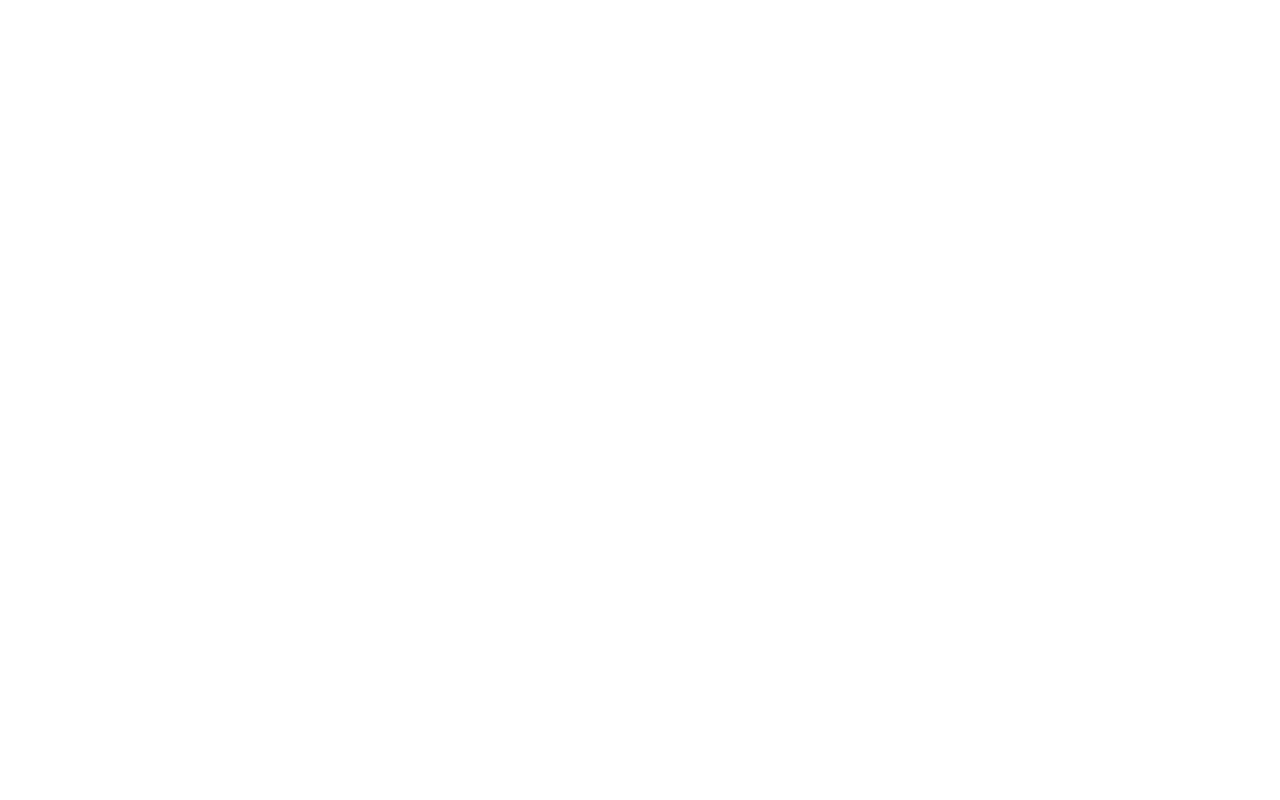
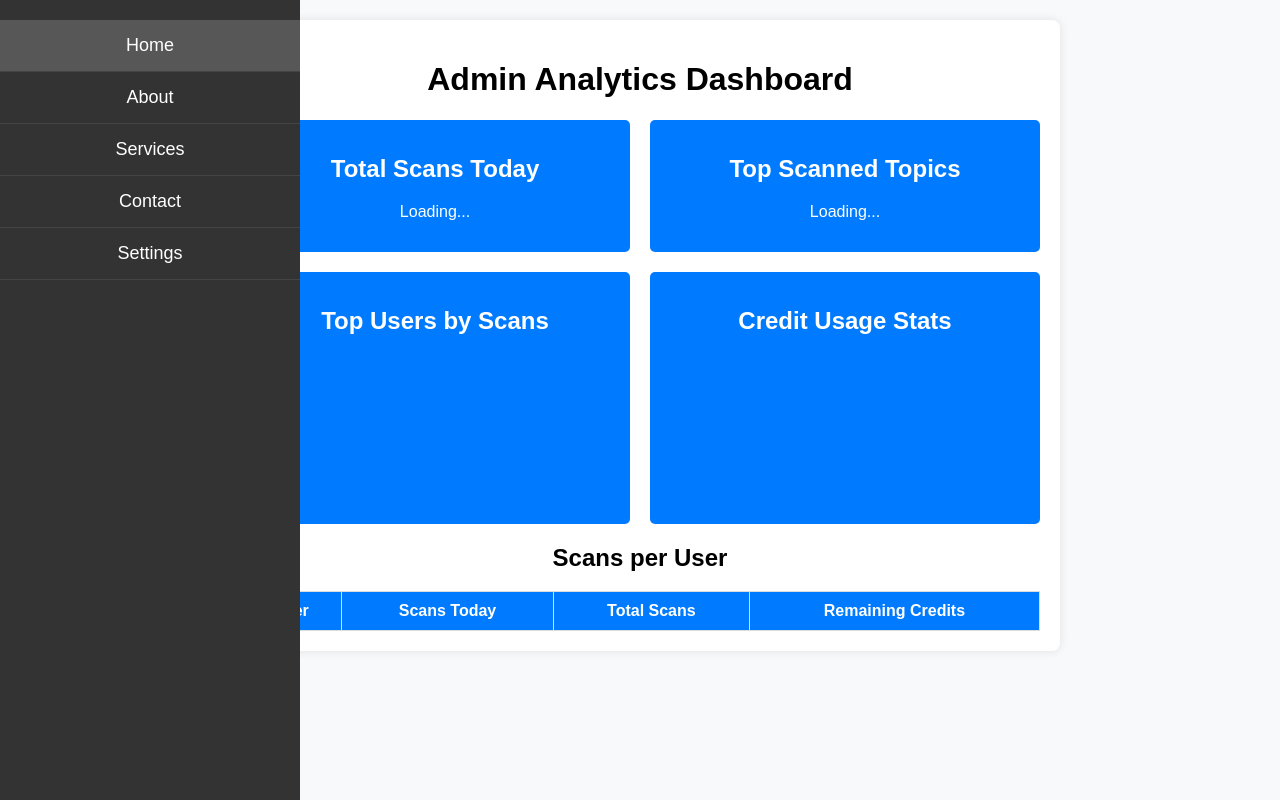
Before and after one commit to ayyush1738/Doc-Scanning, a plain HTML site: page Frontend/dashboard.html in a window 1280 px wide. Drawn offline with nearby package versions, Linux system fonts and the light colour scheme.

Commit message:
Db-setup

```diff
--- a/Frontend/dashboard.html
+++ b/Frontend/dashboard.html
@@ -0,0 +1,114 @@
+<!DOCTYPE html>
+<html lang="en">
+<head>
+    <meta charset="UTF-8">
+    <meta name="viewport" content="width=device-width, initial-scale=1.0">
+    <title>Document</title>
+    <link rel="stylesheet" href="dashboardStyles.css">
+    <script src="https://cdn.jsdelivr.net/npm/chart.js"></script>
+</head>
+<body>
+
+    <div class="sidebar">
+        <a href="#" class="active">Home</a>
+        <a href="#">About</a>
+        <a href="#">Services</a>
+        <a href="#">Contact</a>
+        <a href="#">Settings</a>
+    </div>
+
+    <div class="dashboard-container">
+        <h1>Admin Analytics Dashboard</h1>
+
+        <div class="stats-grid">
+            <div class="stat-card">
+                <h2>Total Scans Today</h2>
+                <p id="total-scans">Loading...</p>
+            </div>
+            <div class="stat-card">
+                <h2>Top Scanned Topics</h2>
+                <p id="top-topics">Loading...</p>
+            </div>
+            <div class="stat-card">
+                <h2>Top Users by Scans</h2>
+                <ul id="top-users"></ul>
+            </div>
+            <div class="stat-card">
+                <h2>Credit Usage Stats</h2>
+                <canvas id="creditChart"></canvas>
+            </div>
+        </div>
+
+        <h2>Scans per User</h2>
+        <table id="user-scans-table">
+            <thead>
+                <tr>
+                    <th>User</th>
+                    <th>Scans Today</th>
+                    <th>Total Scans</th>
+                    <th>Remaining Credits</th>
+                </tr>
+            </thead>
+            <tbody>
+            </tbody>
+        </table>
+    </div>
+
+    <script>
+        async function fetchAnalytics() {
+            const response = await fetch("/admin/analytics");
+            const data = await response.json();
+
+            document.getElementById("total-scans").innerText = data.total_scans_today;
+            document.getElementById("top-topics").innerText = data.top_topics.join(", ");
+
+            const topUsersList = document.getElementById("top-users");
+            topUsersList.innerHTML = "";
+            data.top_users.forEach(user => {
+                let li = document.createElement("li");
+                li.textContent = `${user.username} - ${user.total_scans} scans`;
+                topUsersList.appendChild(li);
+            });
+
+            const tableBody = document.getElementById("user-scans-table").querySelector("tbody");
+            tableBody.innerHTML = "";
+            data.user_scans.forEach(user => {
+                let row = `<tr>
+                    <td>${user.username}</td>
+                    <td>${user.scans_today}</td>
+                    <td>${user.total_scans}</td>
+                    <td>${user.credits}</td>
+                </tr>`;
+                tableBody.innerHTML += row;
+            });
+
+            // Chart for credit usage stats
+            const ctx = document.getElementById("creditChart").getContext("2d");
+            new Chart(ctx, {
+                type: "bar",
+                data: {
+                    labels: data.top_users.map(user => user.username),
+                    datasets: [{
+                        label: "Credits Used",
+                        data: data.top_users.map(user => user.credits_used),
+                        backgroundColor: "rgba(75, 192, 192, 0.2)",
+                        borderColor: "rgba(75, 192, 192, 1)",
+                        borderWidth: 1
+                    }]
+                },
+                options: {
+                    responsive: true,
+                    scales: {
+                        y: {
+                            beginAtZero: true
+                        }
+                    }
+                }
+            });
+        }
+
+        fetchAnalytics();
+    </script>
+
+</body>
+</html>
--- /dev/null
+++ b/Frontend/dashboardStyles.css
@@ -0,0 +1,93 @@
+body {
+    font-family: Arial, sans-serif;
+    background-color: #f8f9fa;
+    margin: 0;
+    padding: 20px;
+    text-align: center;
+}
+
+.dashboard-container {
+    max-width: 800px;
+    margin: auto;
+    background: white;
+    padding: 20px;
+    border-radius: 8px;
+    box-shadow: 0 0 10px rgba(0, 0, 0, 0.1);
+}
+
+.stats-grid {
+    display: grid;
+    grid-template-columns: repeat(2, 1fr);
+    gap: 20px;
+    margin-bottom: 20px;
+}
+
+.stat-card {
+    background: #007bff;
+    color: white;
+    padding: 15px;
+    border-radius: 5px;
+    text-align: center;
+}
+
+table {
+    width: 100%;
+    border-collapse: collapse;
+    margin-top: 10px;
+}
+
+th, td {
+    padding: 10px;
+    border: 1px solid #ddd;
+}
+
+th {
+    background: #007bff;
+    color: white;
+}
+
+ul {
+    list-style-type: none;
+    padding: 0;
+}
+
+.sidebar {
+    height: 100vh;
+    width: 250px;
+    position: fixed;
+    top: 0;
+    left: 0;
+    background-color: #333;
+    color: white;
+    padding-top: 20px;
+    transition: width 0.3s;
+}
+
+.sidebar a {
+    display: block;
+    color: white;
+    padding: 15px;
+    text-decoration: none;
+    font-size: 18px;
+    border-bottom: 1px solid #444;
+}
+
+.sidebar a:hover {
+    background-color: #575757;
+}
+
+/* Content area */
+.content {
+    margin-left: 250px;
+    padding: 20px;
+}
+
+/* Hover Effect: Expand Sidebar on Hover */
+.sidebar:hover {
+    width: 300px;
+}
+
+/* Active link style */
+.active {
+    background-color: #575757;
+}
--- a/Frontend/styles.css
+++ b/Frontend/indexStyles.css
@@ -61,6 +61,7 @@ input, select {
     margin-bottom: 15px;
     border: 1px solid #ddd;
     border-radius: 35px;
+    box-shadow: 5px 0px 10px #02438a;
 }
 
 button {
```
Also changed, not shown: Backend/app.js (+33 -0 lines), Backend/index.js (added, +16 -0 lines), Backend/package.json (+8 -2 lines), Database/connectDb.js (added, +18 -0 lines), Frontend/index.html (+1 -1 lines), 3 other files.
